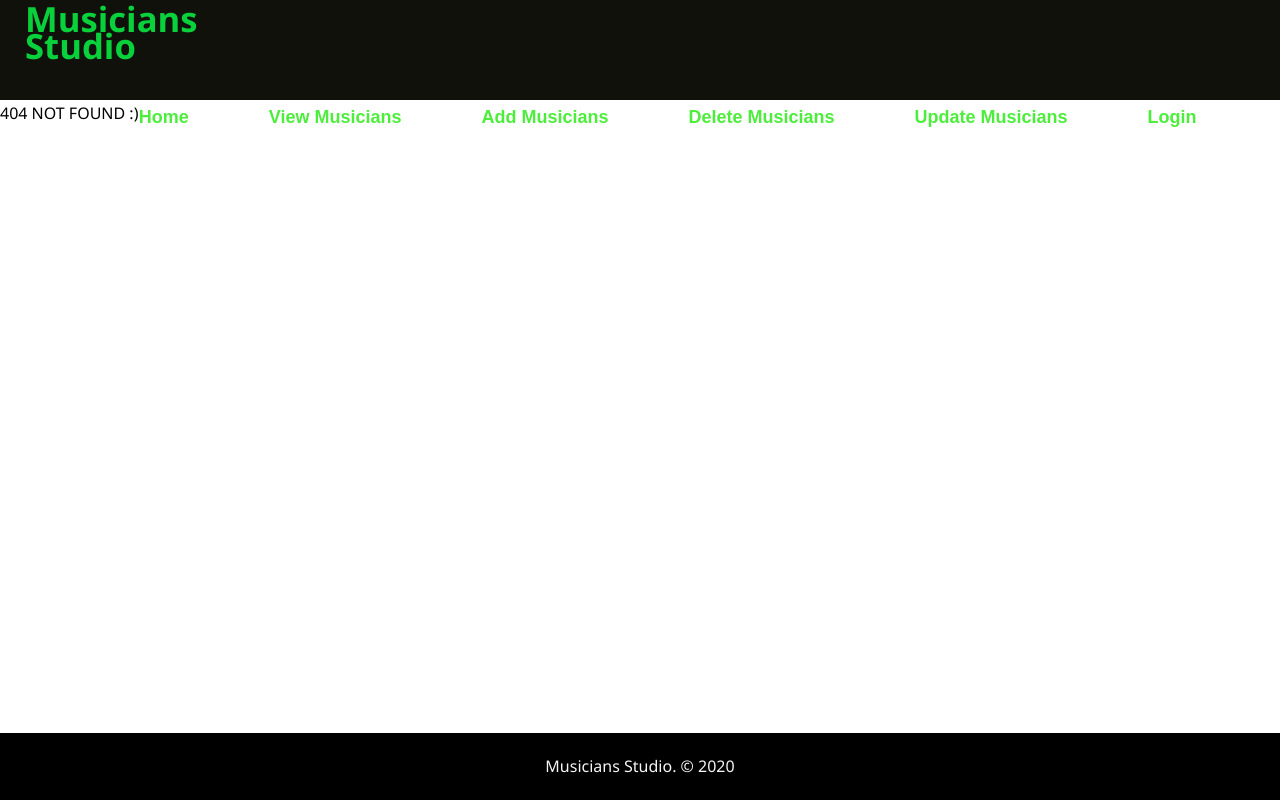
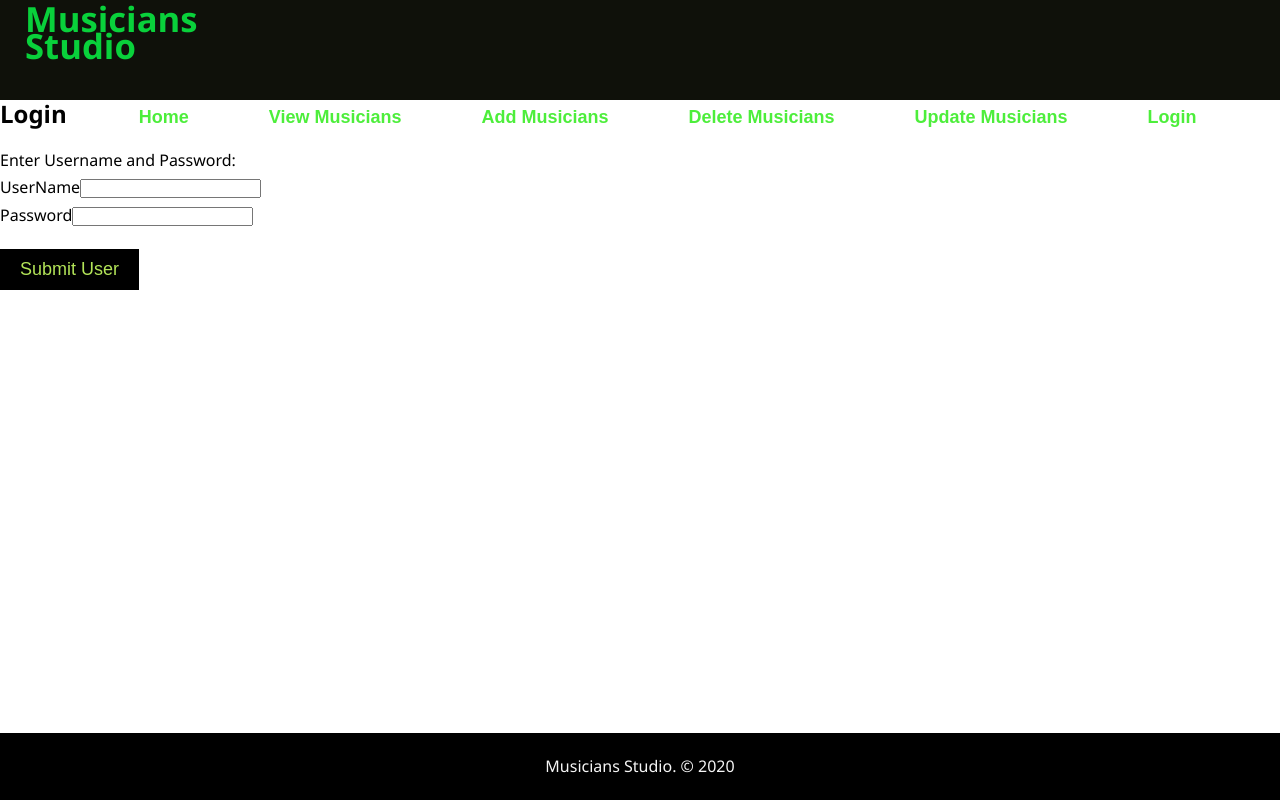
Before and after one commit to DanRey321/DR_project1, a React (Create React App) app: page /loginpage in a window 1280 px wide. Before the commit this address had no page. Built offline with nearby package versions, Linux system fonts and the light colour scheme.

Commit message:
FixedLogin

```diff
--- a/src/App.js
+++ b/src/App.js
@@ -9,6 +9,7 @@ import ListPage from './components/pages/ListPage.js';
 import UpdatePage from './components/pages/UpdatePage.js';
 import DeletePage from './components/pages/DeletePage.js';
 import Login from './components/pages/User.js'
+import LoginPage from './components/pages/LoginPage.js';
 
 function App() {
   return (
@@ -23,6 +24,7 @@ function App() {
         <Route path="/update" component={UpdatePage}/>
         <Route path="/delete" component={DeletePage}/>
         <Route path="/login" component={Login}/>
+        <Route path="/loginpage" component={LoginPage}/>
         <Route path="/" render={()=> <div>404 NOT FOUND :)</div>}/>
 
       </Switch>
--- a/src/components/pages/AddPage.js
+++ b/src/components/pages/AddPage.js
@@ -1,5 +1,6 @@
-import React from "react";
-//import Axios from 'axios';
+//import React from "react";
+import Axios from 'axios';
+import React, { useState } from "react";
 //import{useState} from "react";
 
 export const AddPage = () =>{
@@ -24,27 +25,27 @@ export const AddPage = () =>{
         this.setState({ [e.target.name]: e.target.value });
     }
 
-    handleSubmit = (e) => {
-        alert('A name was submitted: ' + this.state.value);
-        e.preventDefault();
+*/
+const[user,setUser] = useState({
+    name:"",
+    password:""
+})
 
-        const ObjectConfiguration = {
-            method: "POST",
-            headers:{
-                "Content-Type": "application/json",
-                Accept: "application/json",
-            },
-            body: JSON.stringify({
-                name: this.state.name,
-                mood: this.state.mood,
-                instruments: this.state.instruments
-            }),
-        };
+const handleChange = (e) =>{
+    setUser({...user,[e.target.name]: e.target.value});
+}
 
-      }
-
-*/
-
+const handleSubmit = (e) => {
+    e.preventDefault();
+    console.log('handle submit call');
+    //const name = document.getElementById('user').value;
+    //const password = document.getElementById('password').value;
+    Axios.post('localhost:8080/MusicianServer/musician' , user, {
+        withCredentials: true,
+      }).then((resp) => {
+        console.log(resp);
+      });
+}
 
 
     return(
--- a/src/components/pages/ListPage.js
+++ b/src/components/pages/ListPage.js
@@ -45,12 +45,7 @@ const ListPage = () =>{
                                 (<Musician musician={musician} key={musician.id}/>)
                                 )
                         }
-                        <tr>
-                            <td>1</td>
-                            <td>Daniel Reyes</td>
-                            <td>Jazz</td>
-                            <td>Keyboard</td>
-                        </tr>
+
                     </tbody>
                 </table>
             </section>
--- a/src/components/pages/LoginPage.js
+++ b/src/components/pages/LoginPage.js
@@ -1,24 +1,32 @@
-import userEvent from '@testing-library/user-event';
-import React, { Component } from 'react';
-import { UserDispatch } from 'react-redux';
-import { login } from "../../store/actions";
-import
+import React, { useState } from "react";
+import Axios from "axios";
+//import { login } from "../../store/actions";
+// would need for class components
+// import { connect } from "react-redux";
+//import { useDispatch } from "react-redux";
 
 const LoginPage = () => {
     const[user,setUser] = useState({
         name:"",
-        passwword:""
+        password:""
     })
 
-    const distpatch = useDispatch();
+    //const dispatch = useDispatch();
 
 const handleChange = (e) =>{
-    setUser({...userEvent,[e.target.name]: e.target.value});
+    setUser({...user,[e.target.name]: e.target.value});
 }
 
 const handleSubmit = (e) => {
     e.preventDefault();
     console.log('handle submit call');
+    const name = document.getElementById('user').value;
+    const password = document.getElementById('password').value;
+    Axios.post(`http://18.191.201.76:8080/MusicianServer/user?username=${name}&userpass=${password}` , user, {
+        withCredentials: true,
+      }).then((resp) => {
+        console.log(resp);
+      });
 }
 
     return(
@@ -26,14 +34,14 @@ const handleSubmit = (e) => {
                 <div className="form-wrap">
                     <h1>Login</h1>
                     <p>Enter Username and Password:  </p>
-                    <form onSubmit={this.handleSubmit}>
+                    <form onSubmit={handleSubmit}>
                         <div className="form-group">
                             <label htmlFor="musician-name">UserName</label>
-                            <input type="text" id="user" name="name" value={user.name} onChange={this.values} />
+                            <input type="text" id="user" name="name"  />
                         </div>
                         <div className="form-group">
                             <label htmlFor="musician-code">Password</label>
-                            <input type="text" id="password" placeholder= "password" name="musician-code" value={this.state.code} onChange={this.values} />
+                            <input type="text" id="password"  name="musician-code"  />
                         </div>
 
                         <button id="musician-submit" className="btn">Submit User</button>
@@ -44,3 +52,6 @@ const handleSubmit = (e) => {
 }
 
 export default LoginPage;
+
+//value={user.password} onChange={handleChange}
+//value={user.name} onChange={handleChange}
--- a/src/components/pages/Nav.js
+++ b/src/components/pages/Nav.js
@@ -19,7 +19,7 @@ const NavBar = () => {
                             <li><NavLink to="/add"><button className="nav-btn">Add Musicians</button></NavLink></li>
                             <li><NavLink to="/delete"><button className="nav-btn">Delete Musicians</button></NavLink></li>
                             <li><NavLink to="/update"><button className="nav-btn">Update Musicians</button></NavLink></li>
-                            <li><NavLink to="/Login"><button className="nav-btn">Login</button></NavLink></li>
+                            <li><NavLink to="/loginpage"><button className="nav-btn">Login</button></NavLink></li>
 
                         </ul>
                     </div>
--- a/src/index.js
+++ b/src/index.js
@@ -2,7 +2,7 @@ import React from 'react';
 import ReactDOM from 'react-dom';
 import './index.css';
 import App from './App';
-import reportWebVitals from './reportWebVitals';
+//import reportWebVitals from './reportWebVitals';
 import { createStore } from "redux";
 import { Provider } from "react-redux";
 import loginReducer from "./store/reducer/login-reducer";
@@ -22,4 +22,4 @@ ReactDOM.render(
 // to log results (for example: reportWebVitals(console.log))
 // or send to an analytics endpoint. Learn more: https://bit.ly/CRA-vitals
 //
-reportWebVitals();
+//reportWebVitals();
--- a/src/store/actions/index.js
+++ b/src/store/actions/index.js
@@ -1,3 +1,3 @@
 export const login = (user) => {
     return {type:"LOGIN", payload:user}
-}
+};
```
Also changed, not shown: 1 other file (tests, documents, lock files or other folders).
